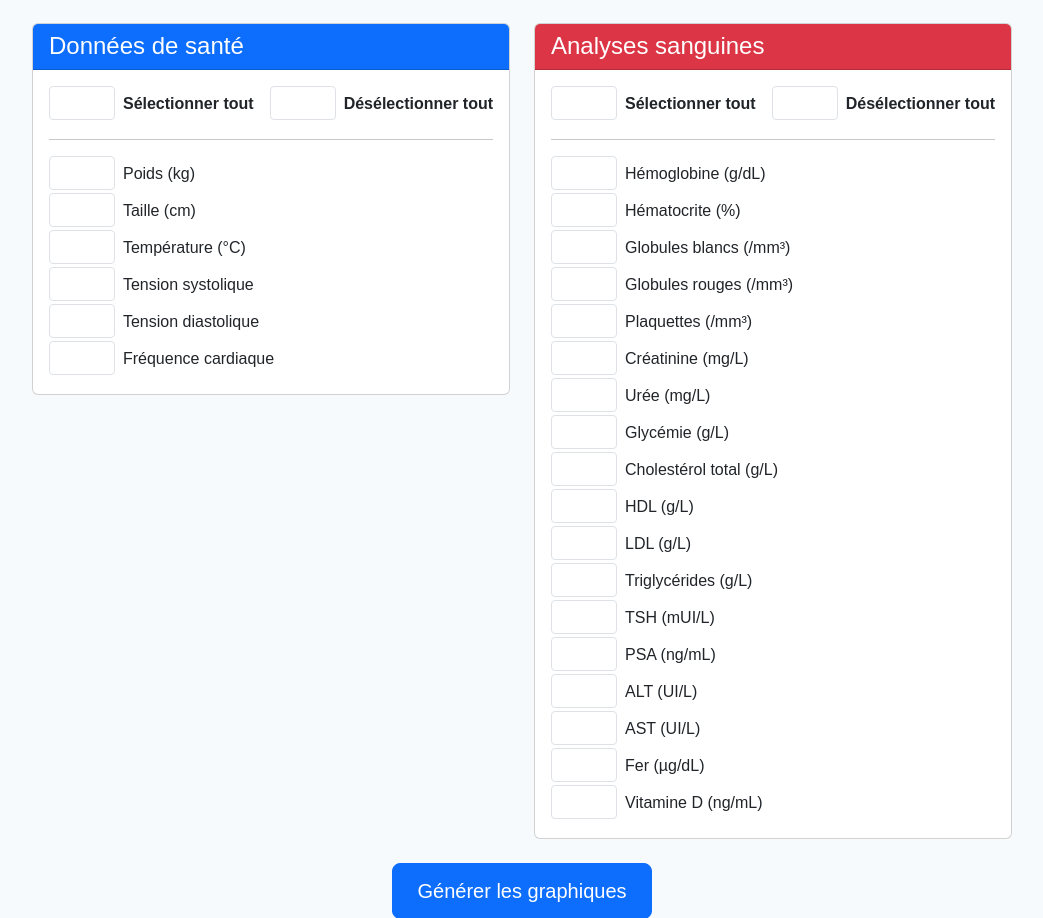
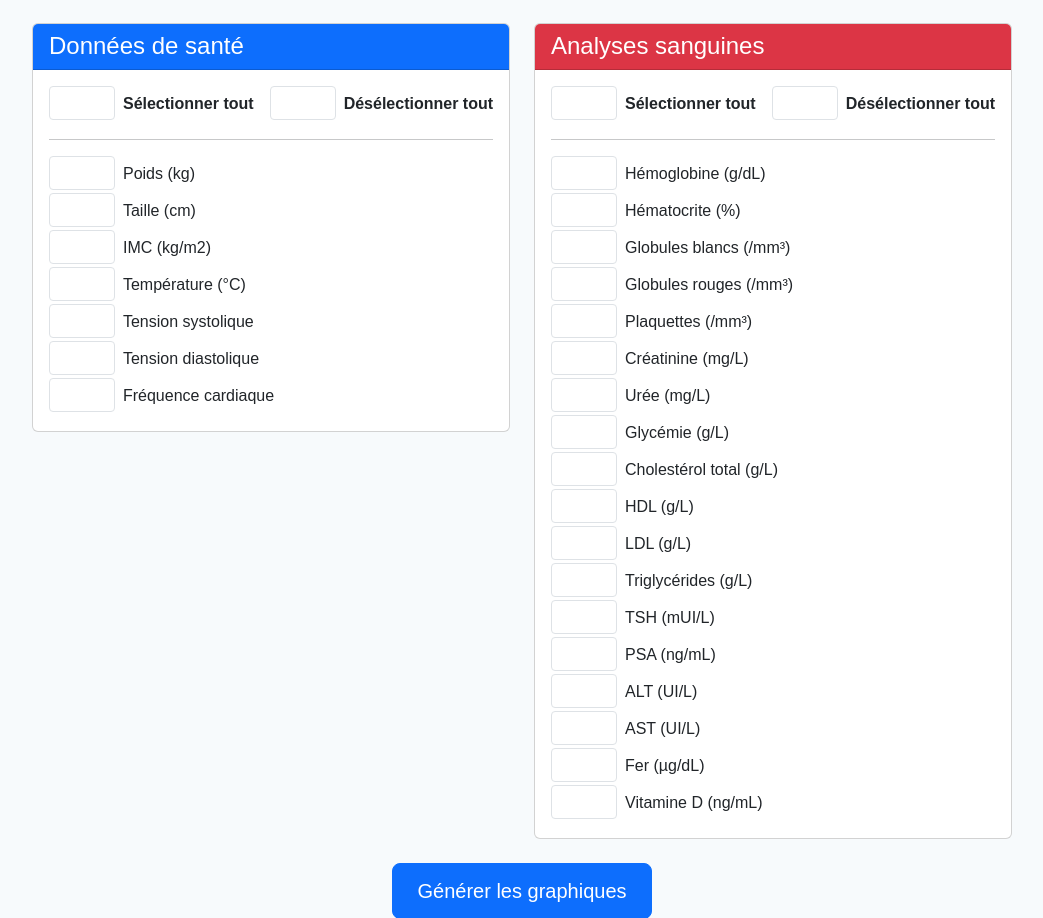
Before and after one commit to pmourey/healthcare, a Flask app: page /select_markers/1 in a window 1280 px wide. Shown: the part 256-1174 px from the top of the page, without its empty margins (118-1161 px from the left). Run offline with Flask 3, Linux system fonts and the light colour scheme; a user stored in the database is signed in; tables that the repository leaves empty hold one stand-in row (values such as "Sample post"); parts of the project's set-up code (start-up, migrations or seed data) failed here and were passed over; some libraries are stand-ins or nearby versions.

Commit message:
add IMC to health_markers

```diff
--- a/Model.py
+++ b/Model.py
@@ -37,6 +37,10 @@ class HealthData(db.Model):
 	creation_date = Column(DateTime, nullable=False)
 	# Define a foreign key column referencing the 'patient' table
 	patient_id = Column(Integer, ForeignKey('patients.id'), nullable=False)
+
+	@property
+	def imc(self) -> float:
+		return round(self.weight / ((self.height / 100) ** 2), 1)
 
 class Patient(db.Model):
 	__tablename__ = 'patients'
--- a/app.py
+++ b/app.py
@@ -694,13 +694,13 @@ def generate_graphs():
 	selected_blood_data = {'dates': [data.date_analyse.strftime('%d/%m/%Y') for data in blood_data], 'markers': {}}
 
 	# Mapping des marqueurs de santé selon le template
-	health_marker_mapping = {'weight': ('weight', 'Poids'), 'height': ('height', 'Taille'), 'temperature': ('temperature', 'Température'), 'systolic_bp': ('blood_pressure_sys', 'Tension systolique'), 'diastolic_bp': ('blood_pressure_dia', 'Tension diastolique'), 'heart_rate': ('heart_rate', 'Fréquence cardiaque')}
+	health_marker_mapping = {'weight': ('weight', 'Poids'), 'height': ('height', 'Taille'), 'imc': ('imc', 'IMC'), 'temperature': ('temperature', 'Température'), 'systolic_bp': ('blood_pressure_sys', 'Tension systolique'), 'diastolic_bp': ('blood_pressure_dia', 'Tension diastolique'), 'heart_rate': ('heart_rate', 'Fréquence cardiaque')}
 
 	# Mapping des marqueurs sanguins selon le template
-	blood_marker_mapping = {'hemoglobine': ('hemoglobine', 'Hémoglobine'), 'hematocrite': ('hematocrite', 'Hématocrite'), 'globules_blancs': ('globules_blancs', 'Globules blancs'), 'globules_rouges': ('globules_rouges', 'Globules rouges'), 'plaquettes': ('plaquettes', 'Plaquettes'), 'creatinine': ('creatinine', 'Créatinine'), 'uree': ('uree', 'Urée'), 'glycemie': ('glycemie', 'Glycémie'), 'cholesterol_total': ('cholesterol_total', 'Cholestérol total'), 'hdl': ('hdl', 'HDL'), 'ldl': ('ldl', 'LDL'), 'triglycerides': ('triglycerides', 'Triglycérides'), 'tsh': ('tsh', 'TSH'), 'psa': ('psa', 'PSA'), 'alt': ('alt', 'ALT'), 'ast': ('ast', 'AST'), 'fer': ('fer', 'Fer'), 'vitamine_d': ('vitamine_d', 'Vitamine D')}
+	blood_marker_mapping = {'hemoglobine': ('hemoglobine', 'Hémoglobine'), 'hematocrite': ('hematocrite', 'Hématocrite'), 'globules_blancs': ('globules_blancs', 'Globules blancs'), 'globules_rouges': ('globules_rouges', 'Globules rouges'), 'plaquettes': ('plaquettes', 'Plaquettes'), 'creatinine': ('creatinine', 'Créatinine'), 'uree': ('uree', 'Urée (Acide urique)'), 'glycemie': ('glycemie', 'Glycémie'), 'cholesterol_total': ('cholesterol_total', 'Cholestérol total'), 'hdl': ('hdl', 'HDL'), 'ldl': ('ldl', 'LDL'), 'triglycerides': ('triglycerides', 'Triglycérides'), 'tsh': ('tsh', 'TSH'), 'psa': ('psa', 'PSA'), 'alt': ('alt', 'ALT (Transaminases SGPT)'), 'ast': ('ast', 'AST (Transaminases SGOT)'), 'fer': ('fer', 'Fer'), 'vitamine_d': ('vitamine_d', 'Vitamine D')}
 
 	# Unités pour chaque marqueur
-	marker_units = {'weight': 'kg', 'height': 'cm', 'temperature': '°C', 'systolic_bp': 'mmHg', 'diastolic_bp': 'mmHg', 'heart_rate': 'bpm', 'hemoglobine': 'g/dL', 'hematocrite': '%', 'globules_blancs': '/mm³', 'globules_rouges': '/mm³', 'plaquettes': '/mm³', 'creatinine': 'mg/L', 'uree': 'mg/L', 'glycemie': 'g/L', 'cholesterol_total': 'g/L', 'hdl': 'g/L', 'ldl': 'g/L', 'triglycerides': 'g/L', 'tsh': 'mUI/L', 'psa': 'ng/mL', 'alt': 'UI/L', 'ast': 'UI/L', 'fer': 'µg/dL', 'vitamine_d': 'ng/mL'}
+	marker_units = {'weight': 'kg', 'height': 'cm', 'imc': 'kg/m2', 'temperature': '°C', 'systolic_bp': 'mmHg', 'diastolic_bp': 'mmHg', 'heart_rate': 'bpm', 'hemoglobine': 'g/dL', 'hematocrite': '%', 'globules_blancs': '/mm³', 'globules_rouges': '/mm³', 'plaquettes': '/mm³', 'creatinine': 'mg/L', 'uree': 'mg/L', 'glycemie': 'g/L', 'cholesterol_total': 'g/L', 'hdl': 'g/L', 'ldl': 'g/L', 'triglycerides': 'g/L', 'tsh': 'mUI/L', 'psa': 'ng/mL', 'alt': 'UI/L', 'ast': 'UI/L', 'fer': 'µg/dL', 'vitamine_d': 'ng/mL'}
 
 	# Récupération des données de santé sélectionnées
 	for marker in health_markers:
@@ -710,7 +710,10 @@ def generate_graphs():
 			values = []
 			for data in health_data:
 				try:
-					val = getattr(data, attr_name)
+					if attr_name == 'imc':
+						val = data.imc  # Utilise la propriété imc
+					else:
+						val = getattr(data, attr_name)
 					# Convertir en float si possible, sinon None
 					values.append(float(val))  # values.append(float(val) if val is not None else None)
 				except (ValueError, TypeError, AttributeError):
--- a/templates/select_markers.html
+++ b/templates/select_markers.html
@@ -6,7 +6,7 @@
 {% block main %}
 <main>
     <h2>Sélection marqueurs</h2>
-    <script src="{{ url_for('static', filename='js/patient_report.js') }}"></script>
+<!--    <script src="{{ url_for('static', filename='js/patient_report.js') }}"></script>-->
         <form action="{{ url_for('generate_graphs') }}" method="post">
             <!-- Ajout du champ caché pour l'ID du patient -->
             <input type="hidden" name="patient_id" value="{{ patient.id }}">
@@ -40,6 +40,7 @@
                                     {% set health_markers = [
                                         ('weight', 'Poids (kg)'),
                                         ('height', 'Taille (cm)'),
+                                        ('imc', 'IMC (kg/m2)'),
                                         ('temperature', 'Température (°C)'),
                                         ('systolic_bp', 'Tension systolique'),
                                         ('diastolic_bp', 'Tension diastolique'),
```
